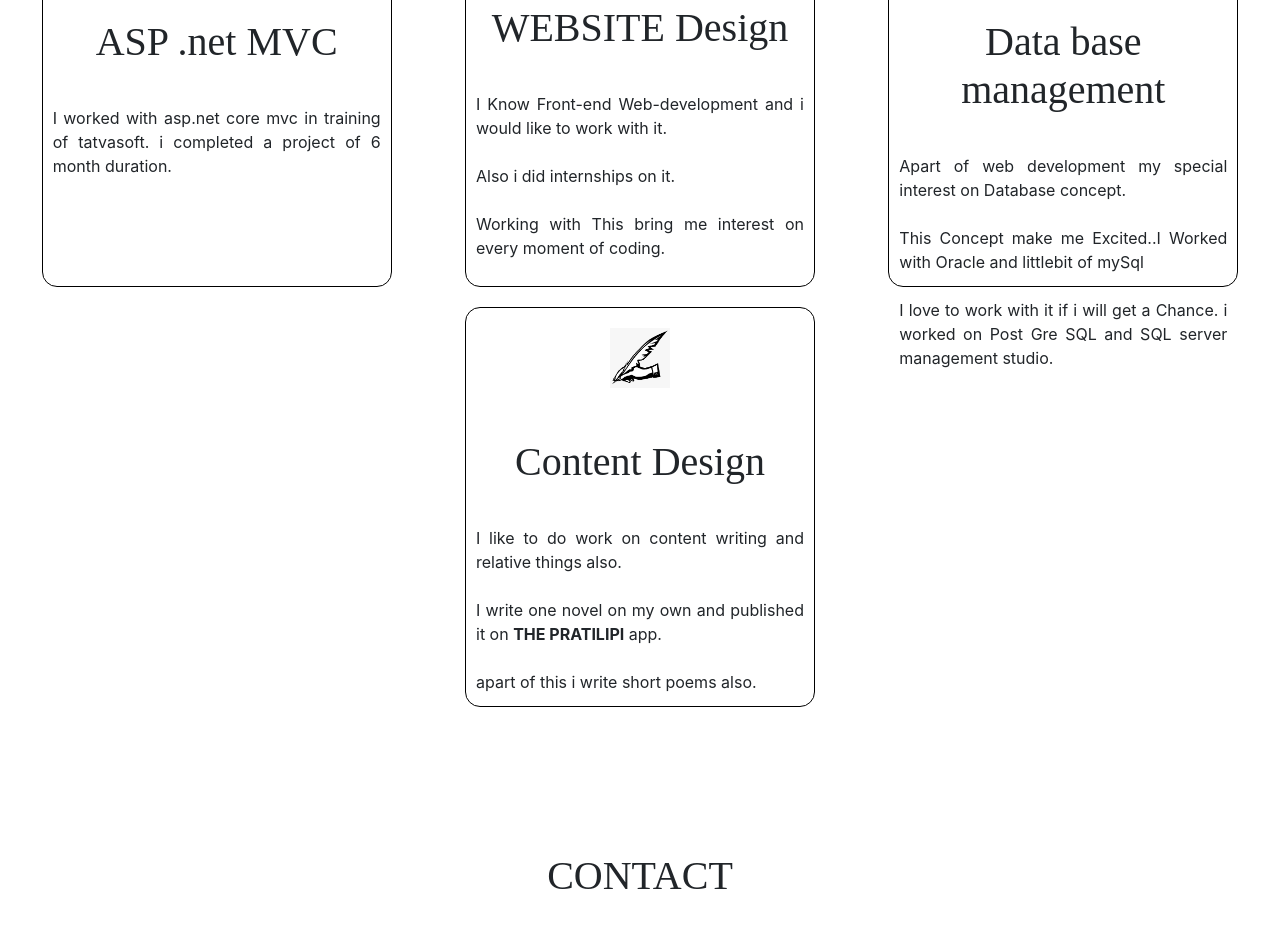
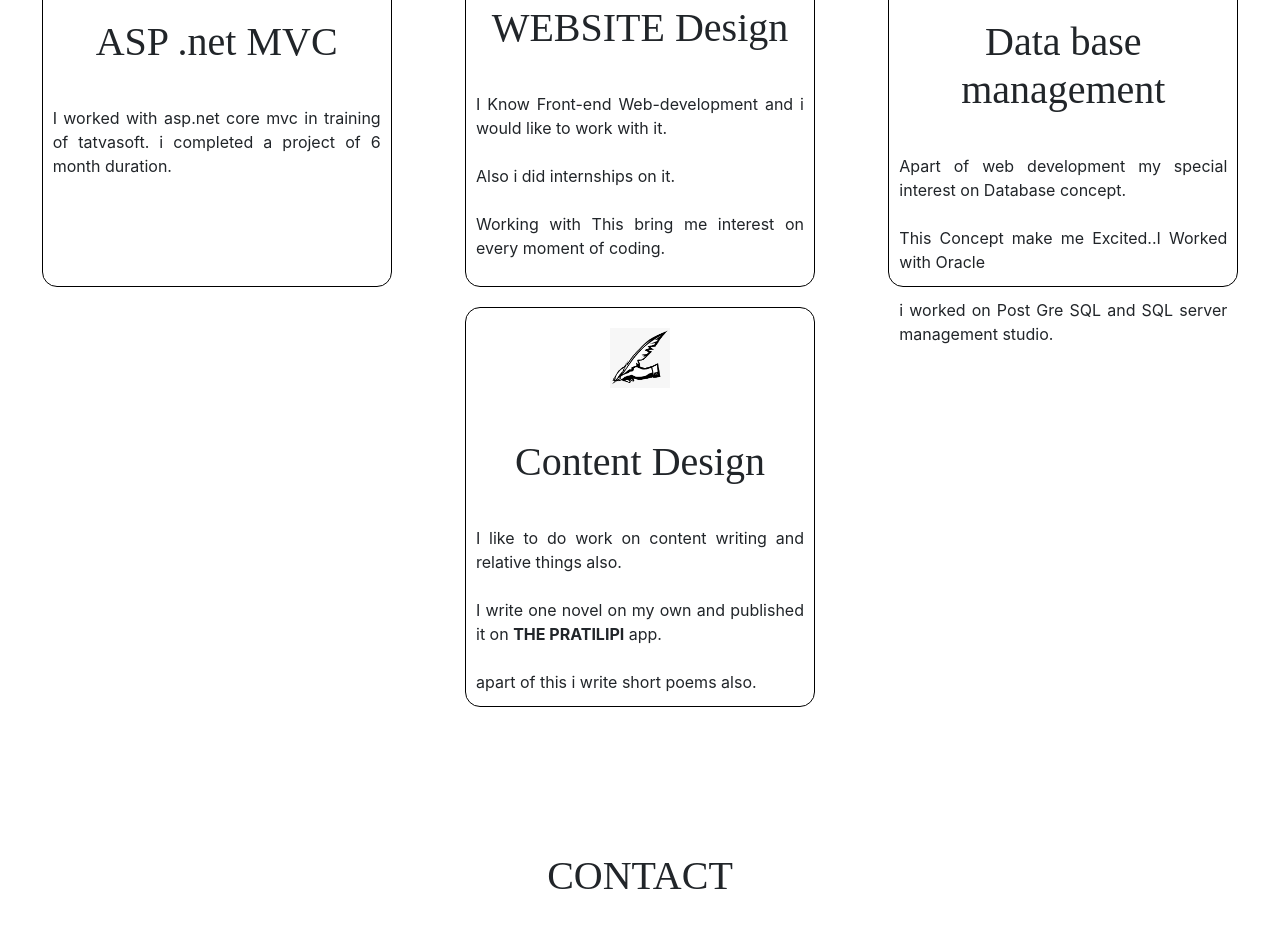
Before and after one commit to Kinnari-10/porfolio_new, a plain HTML site: page index.html in a window 1280 px wide. Shown: the part 1866-2794 px from the top of the page. Drawn offline with nearby package versions, Linux system fonts and the light colour scheme.

Commit message:
Update index.html

```diff
--- a/index.html
+++ b/index.html
@@ -75,12 +75,12 @@
                 <p>I Know Front-end  Web-development and i would like to work with it.<br><br>Also i did internships on it.<br><br>
                 Working with This bring me interest on every moment of coding.</p>
             </div>
-            <div class="box">
+              <div class="box">
                 <img src="id.png" alt="">
 
                 <h1 class="headings">Data base management</h1>
-                <p>Apart of web development my special interest on Database concept. <br><br>This Concept make me Excited..I Worked with Oracle and littlebit of mySql
-                    <br><br>I love to work with it if i will get a Chance. i worked on Post Gre SQL and SQL server management studio. </p>
+                <p>Apart of web development my special interest on Database concept. <br><br>This Concept make me Excited..I Worked with Oracle
+                    <br><br> i worked on Post Gre SQL and SQL server management studio. </p>
             </div>
             <div class="box">
                 <img src="ic.png" alt="">
```
